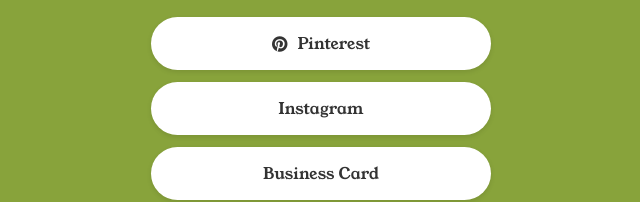
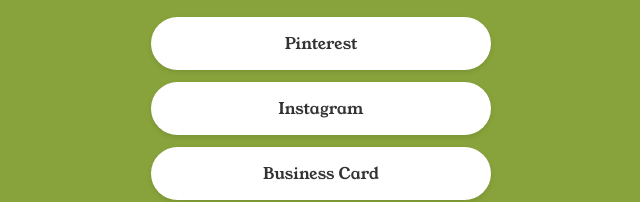
Before and after one commit to emmasceramics/biolink2, a plain HTML site: page index.html in a window 1280 px wide. Shown: the part 193-395 px from the top of the page, 319-959 px from the left. Drawn offline with Linux system fonts and the light colour scheme.

Commit message:
Fix Pinterest link formatting in index.html

```diff
--- a/index.html
+++ b/index.html
@@ -29,7 +29,7 @@
 
   <main class="container">
     <a href="https://pin.it/2U1XqvRfz" target="_blank" rel="noopener" class="btn">
-      <i class="fab fa-pinterest"></i> Pinterest
+     Pinterest
     </a>
     <a href="https://www.instagram.com/emma._.rossetti/" target="_blank" rel="noopener" class="btn">
        Instagram
```
